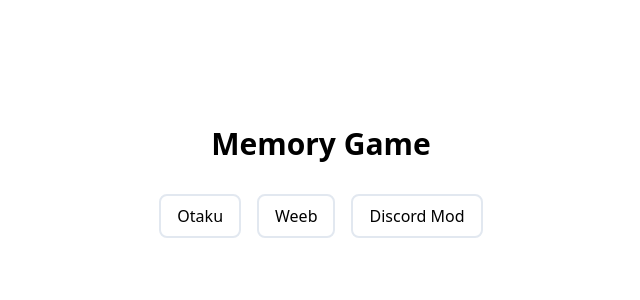
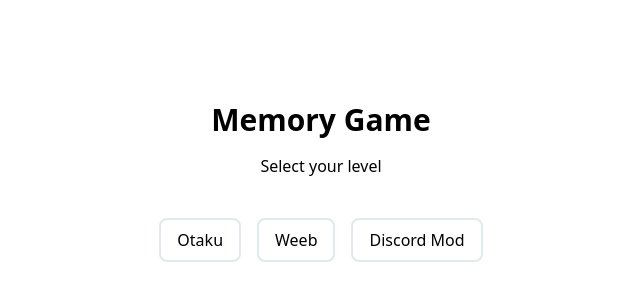
Before and after one commit to aaksant/memory-game, a React (Vite) app: page / in a window 1280 px wide. Shown: the part 218-518 px from the top of the page, without its empty margins (319-959 px from the left). Built offline with nearby package versions, Linux system fonts and the light colour scheme.

Commit message:
chore: minor changes

```diff
--- a/src/components/home/Home.jsx
+++ b/src/components/home/Home.jsx
@@ -3,7 +3,8 @@ import LevelButtons from './LevelButtons';
 export default function Home({ handleStartGame }) {
   return (
     <div className="flex flex-col items-center justify-center">
-      <h1 className="mb-8 text-3xl font-bold">Memory Game</h1>
+      <h1 className="mb-4 text-3xl font-bold">Memory Game</h1>
+      <h2 className="text-md mb-10">Select your level</h2>
       <LevelButtons handleStartGame={handleStartGame} />
     </div>
   );
```
